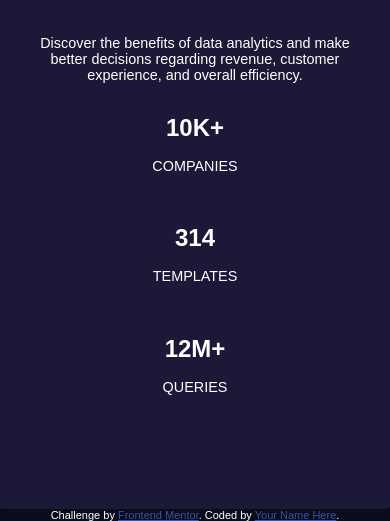
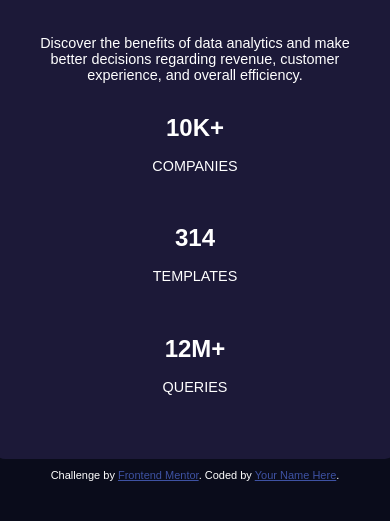
Before and after one commit to NITHIN06/Stats-Preview-Card-Component-main, a plain HTML site: page index.html in a window 390 px wide. Shown: the part 472-993 px from the top of the page. After the commit the page ends 953 px from the top, so only its background shows below. Drawn offline with Linux system fonts and the light colour scheme.

Commit message:
Update style.css

```diff
--- a/style.css
+++ b/style.css
@@ -12,7 +12,7 @@ body{
     padding: auto;
 }
 .card{
-    /* margin: auto 500px auto 500px; */
+    margin-bottom: 10px;
     background-color: #1c1938;
     display: flex;
     width: min-content;
@@ -92,7 +92,7 @@ p{
     }
     .card{
         flex-direction: column;
-        padding: 0 0 100px 0;
+        padding: 0 0 50px 0;
         gap: 25px;
     }
     .img{
```
